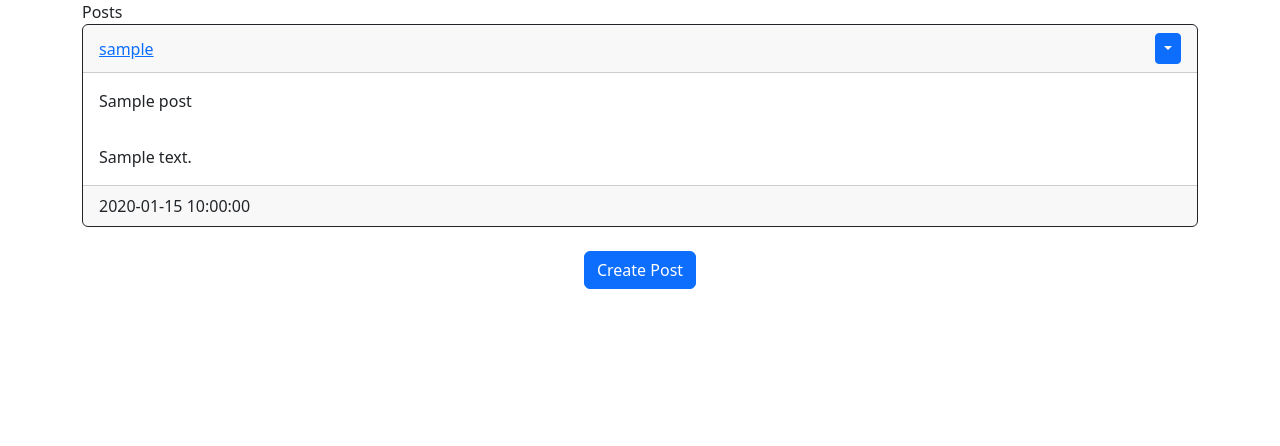
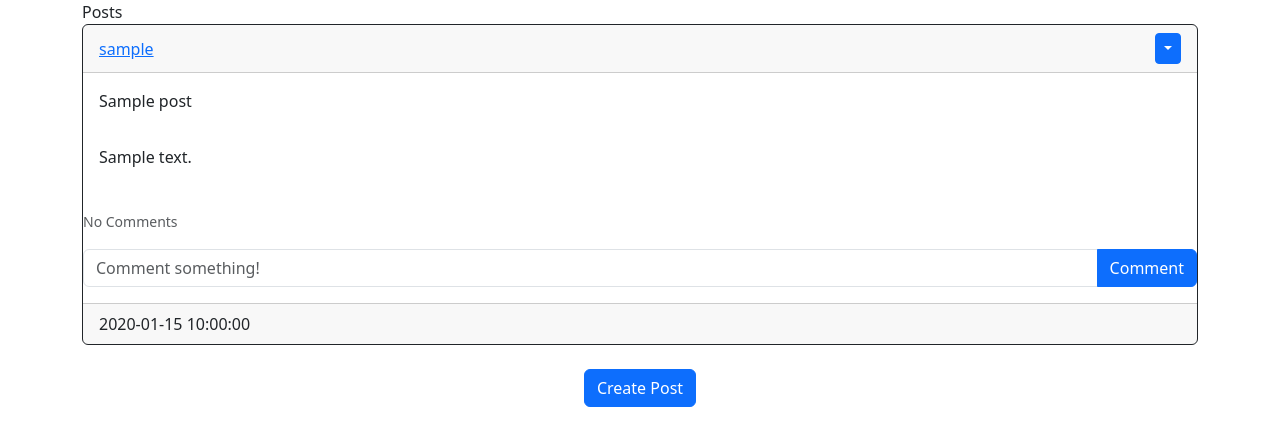
Before and after one commit to iec-creem/Year-13-Programming-Assessment, a Flask app: page /blog in a window 1280 px wide. Shown: the part 56-502 px from the top of the page. Run offline with Flask 3, Linux system fonts and the light colour scheme; a user stored in the database is signed in; tables that the repository leaves empty hold one stand-in row (values such as "Sample post").

Commit message:
created comment system for blog posts

```diff
--- a/Flask_Blog/website/templates/posts_div.html
+++ b/Flask_Blog/website/templates/posts_div.html
@@ -14,7 +14,7 @@ Posts
                 <button type="button" class="btn btn-sm btn-primary dropdown-toggle" data-bs-toggle="dropdown"></button>
                 <ul class="dropdown-menu">
                     <li>
-                        <a href="/delete-post/{{post.id}}"class="dropdown-item">Delete</a>
+                        <a href="/delete-post/{{post.id}}" class="dropdown-item">Delete</a>
                     </li>
                 </ul>
             </div>
@@ -28,6 +28,49 @@ Posts
         <div class="card-body">
             <div class="card-text">{{post.content}}</div>
         </div>
+        <!-- Start of add comment code -->
+        <br />
+        <div class="collapse" id="comments-{{post.id}}">
+            <div class="card">
+                <div class="card-body" id="comments-expanded-{{post.id}}">
+                    {% for comment in post.comments %}
+                    <div class="d-flex justify-content-between align-items-center">
+                        <div>
+                            <a href="/posts/{{comment.user.username}}">{{comment.user.username}}</a>: {{comment.text}}
+                        </div>
+                        <div>
+                            <small class="text-muted">{{comment.date_created}}</small>
+                            {% if user.id == comment.author or user.id == post.author %}
+                            <div class="btn-group">
+                                <button type="button" class="btn btn-small btn-primary dropdown-toggle" data-bs-toggle="dropdown"></button>
+                                <ul class="dropdown-menu">
+                                    <li>
+                                        <a href="/delete-comment/{{comment.id}}" class="dropdown-item">Delete</a>
+                                    </li>
+                                </ul>
+                            </div>
+                            {% endif %}
+                        </div>
+                    </div>
+                    {% endfor %}
+                </div>
+            </div>
+        </div>
+        <p class="card-text">
+            {% if post.comments|length > 0 %}
+            <a data-bs-toggle="collapse" href="#comments"-{{post.id}} role="button">
+                <small>View {{post.comments|length}} Comments</small>
+            </a>
+            {% else %}
+            <small class="text-muted">No Comments</small>
+            {% endif %}
+        </p>
+        <!-- Comment input form -->
+        <form class="input-group mb-3" method="POST" action="/create-comment/{{post.id}}">
+            <input type="text" id="text" name="text" class="form-control" placeholder="Comment something!"/>
+            <button type="submit" class="btn btn-primary">Comment</button>
+        </form>
+        <!-- End of add comment code -->
         <div class="card-footer tect-muted">{{post.date_created}}</div>
     </div>
     <br />
```
